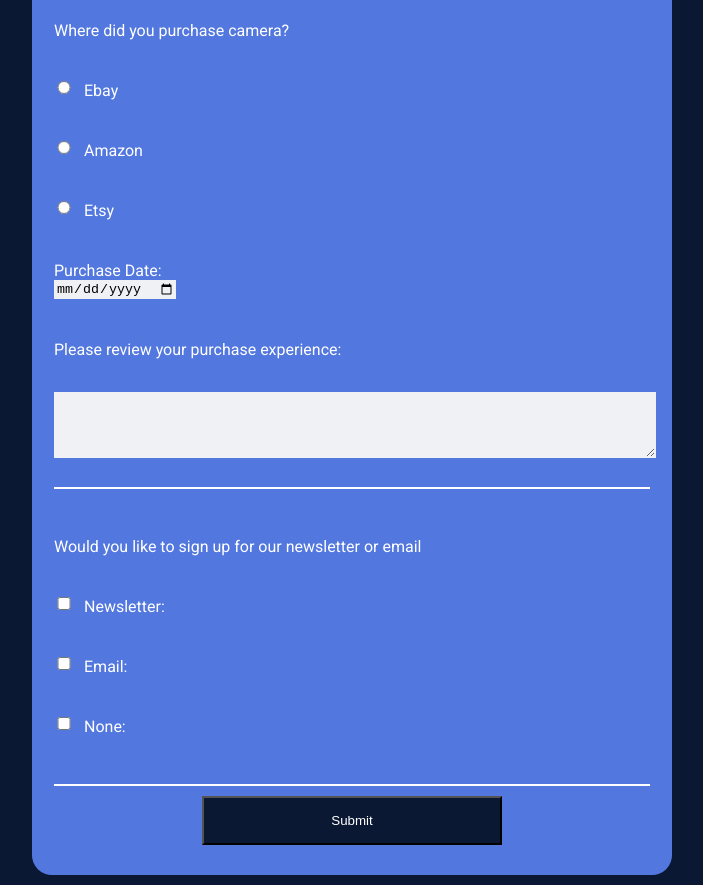
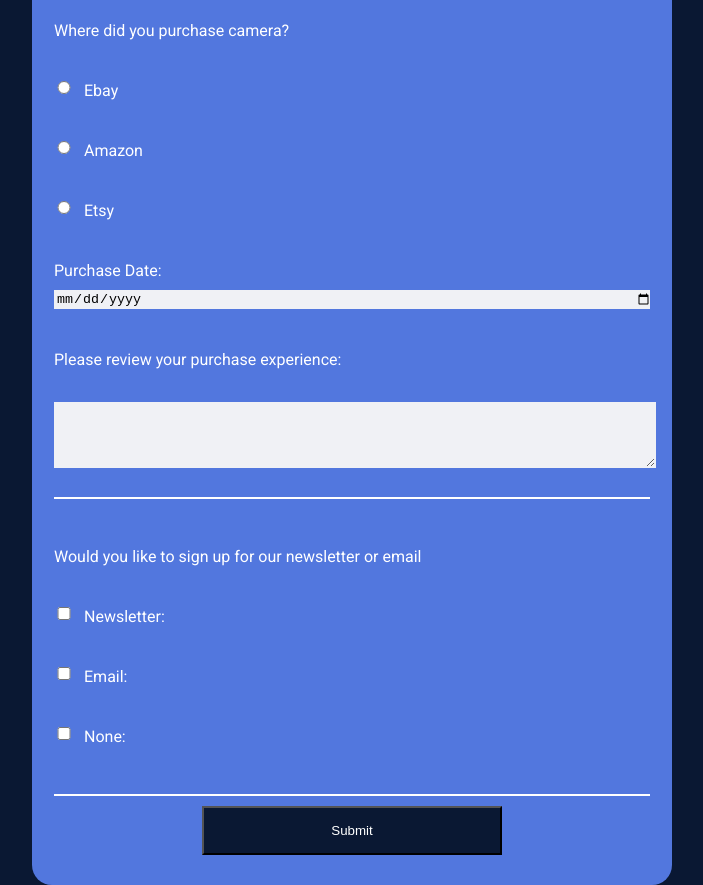
Before and after one commit to davham/FCC-Survey-Form, a plain HTML site: page index.html in a window 1280 px wide. Shown: the part 665-1550 px from the top of the page, without its empty margins (288-991 px from the left). Drawn offline with Linux system fonts and the light colour scheme.

Commit message:
fixed typo

```diff
--- a/styles.css
+++ b/styles.css
@@ -34,7 +34,8 @@ label{
 }
 input,
 textarea,
-select {
+select,
+input[type="date"] {
 	margin: 10px 0 0 0;
 	width: 100%;
 }
```
